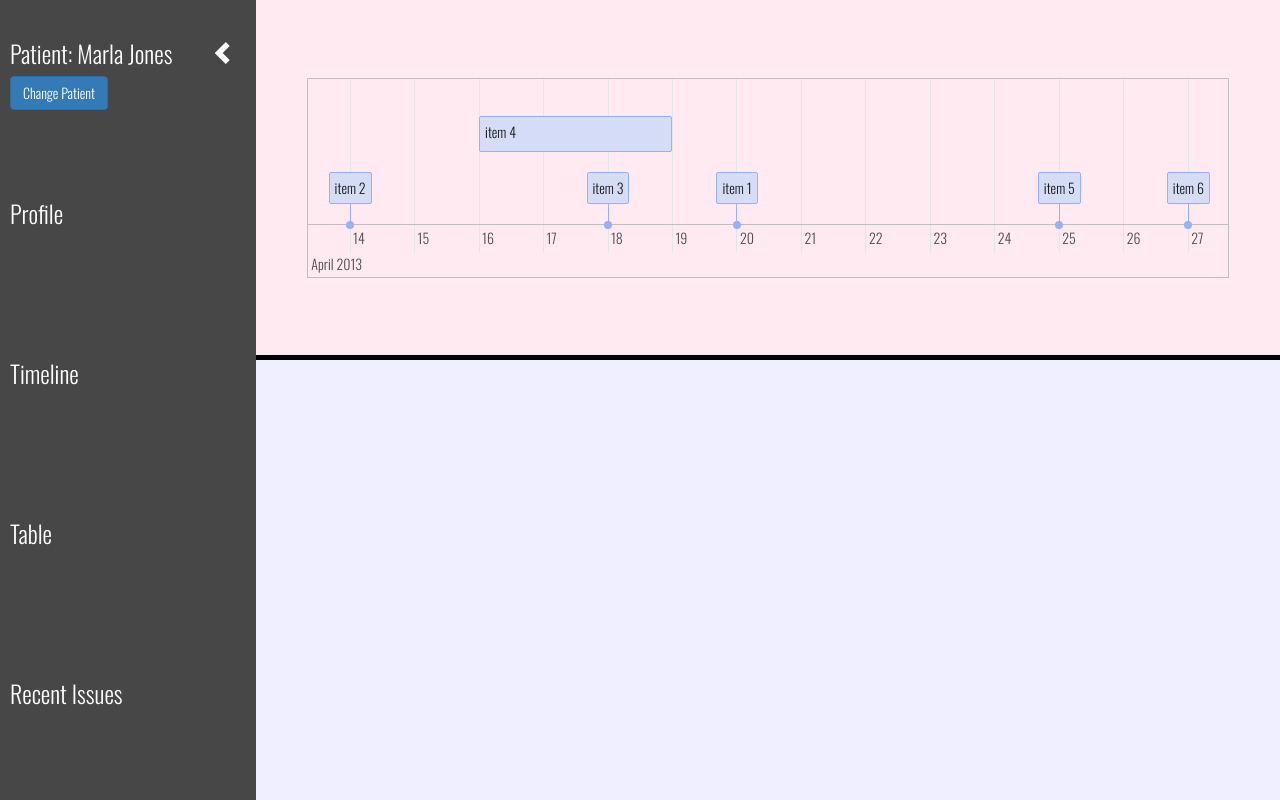
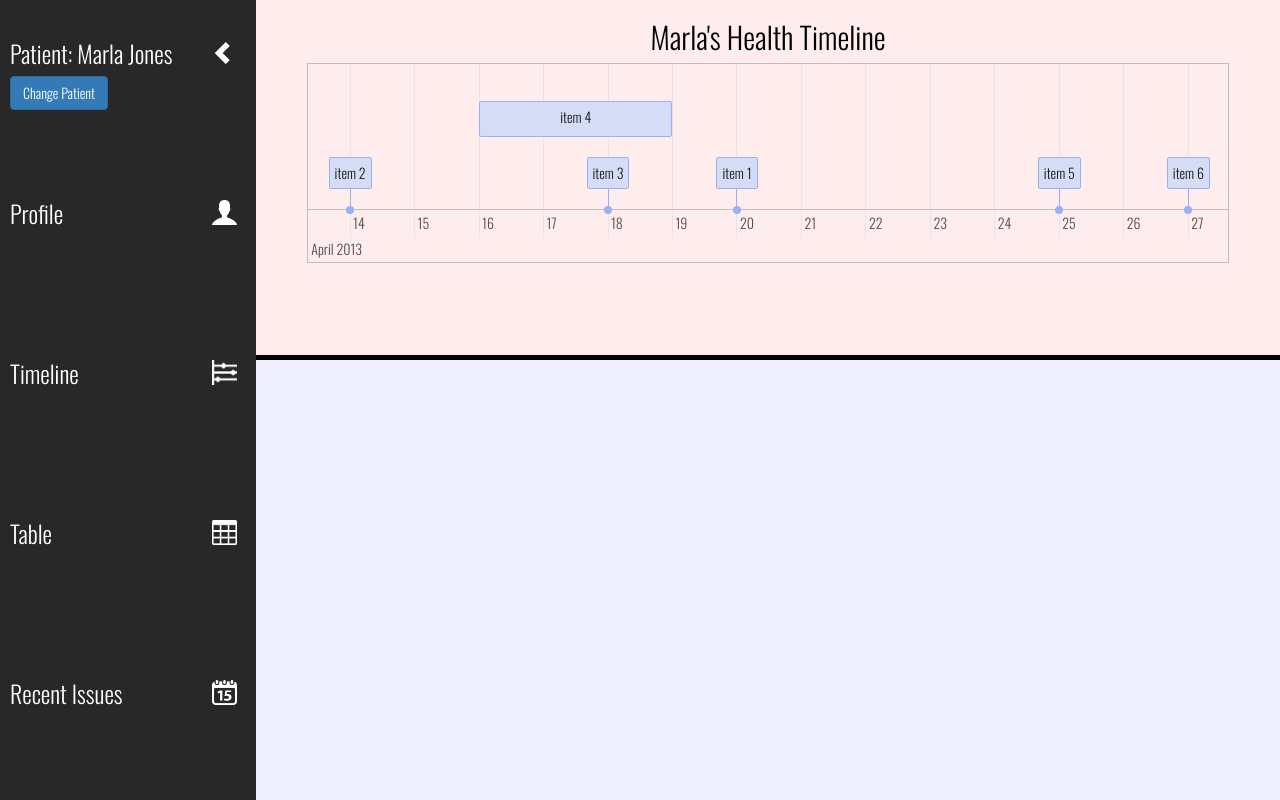
Before and after one commit to nealfwilliams/Medocs, a Django app: template HealthInformatics/templates/base.html in a window 1280 px wide. Run offline with Django 3.2, Linux system fonts and the light colour scheme; the template is opened without the code that fills it, so the values that code supplies are empty; parts of the project's set-up code (start-up, migrations or seed data) failed here and were passed over; some libraries are stand-ins or nearby versions.

Commit message:
polished front end

```diff
--- a/HealthInformatics/static/css/Home.css
+++ b/HealthInformatics/static/css/Home.css
@@ -7,7 +7,7 @@ h3{
     font-family: Oswald;
     color:white;
     position: fixed;
-    background-color: #474747;
+    background-color: #282828;
     width:20%;
     height:100%;
 }
@@ -18,7 +18,8 @@ h3{
 }
 
 .absolute_hook{
-    position: static;
+    position: relative;
+
 }
 
 .nav_icon{
@@ -30,7 +31,13 @@ h3{
     color:white;
     z-index:1;
 }
-
+.nav_icon > img {
+    height:25px;
+    width:25px;
+    display:block;
+    margin-left:auto;
+    margin-right:auto;
+}
 .nav_content{
     position:relative;
     left:10px;
@@ -38,10 +45,7 @@ h3{
 }
 
 #visualization {
-  position: relative;
   width:90%;
-  top: 50%;
-  transform: translateY(-50%);
   margin-right:auto;
   margin-left: auto;
 }
@@ -54,6 +58,10 @@ h3{
     height: 55%;
 }
 
+input[type=checkbox] {
+    margin-left: 6px;
+}
+
 #content {
     position: fixed;
     right: 0%;
@@ -64,7 +72,9 @@ h3{
 
 #content_manager {
     position: absolute;
-    background-color: #ffeaf1;
+    color:black;
+    text-align: center;
+    background-color: #ffeded;
     height:45%;
     width:100%;
     border-bottom: black solid 5px;
--- a/HealthInformatics/templates/base.html
+++ b/HealthInformatics/templates/base.html
@@ -19,58 +19,85 @@
     <div class="offset" style="width:100%; height:5%;"></div>
 
     <div class="nav_item">
+
         <div class="absolute_hook">
             <div class="nav_icon glyphicon glyphicon-chevron-left" id="nav_toggle"></div>
         </div>
+
         <div class="nav_content">
             <h3> Patient: Marla Jones </h3>
             <button class="btn btn-primary"> Change Patient</button>
-
         </div>
 
     </div>
 
     <div class="nav_item">
+        <div class="absolute_hook">
+            <div class="nav_icon">
+                <img src="/static/images/profile.png">
+            </div>
+        </div>
         <div class="nav_content">
             <h3> Profile </h3>
         </div>
     </div>
 
     <div class="nav_item" id="timeline_nav">
+
+        <div class="absolute_hook">
+            <div class="nav_icon">
+                <img src="/static/images/timeline.png">
+            </div>
+        </div>
+
         <div class="nav_content">
             <h3> Timeline </h3>
 
             <div class="check_items" style="display:none">
-                <input type="checkbox"> medications
-                <input type="checkbox"> visits
-                <input type="checkbox"> conditions
-            <br>
-                <input type="checkbox"> lab results
-                <input type="checkbox"> social history
-                <input type="checkbox"> procedures
+                <input type="checkbox"> Medications
+                <input type="checkbox"> Encounters
+                <br>
+                <input type="checkbox"> Conditions
+                <input type="checkbox"> Lab Results
+                <br>
+                <input type="checkbox"> Social History
+                <input type="checkbox"> Procedures
             <br>
             </div>
         </div>
     </div>
 
     <div class="nav_item" id="table_nav">
+
+        <div class="absolute_hook">
+            <div class="nav_icon">
+                <img src="/static/images/table.png">
+            </div>
+        </div>
+
         <div class="nav_content">
             <h3> Table </h3>
-
             <div class="check_items" style="display:none">
-                <input type="checkbox"> medications
-                <input type="checkbox"> visits
-                <input type="checkbox"> conditions
-            <br>
-                <input type="checkbox"> lab results
-                <input type="checkbox"> social history
-                <input type="checkbox"> procedures
-            <br>
+                <input type="checkbox"> Medications
+                <input type="checkbox"> Encounters
+                <br>
+                <input type="checkbox"> Conditions
+                <input type="checkbox"> Lab Results
+                <br>
+                <input type="checkbox"> Social History
+                <input type="checkbox"> Procedures
             </div>
         </div>
     </div>
 
     <div class="nav_item">
+
+        <div class="absolute_hook">
+            <div class="nav_icon">
+                <img src="/static/images/recent.png">
+            </div>
+        </div>
+
         <div class="nav_content">
             <h3> Recent Issues </h3>
         </div
@@ -79,12 +106,15 @@
 </div>
 
 <div id="content">
+
     <div id="content_manager">
+        <h2>  Marla's Health Timeline </h2>
         <div id="visualization"></div>
 
     </div>
 
-    <div id="clipboard"></div>
+
+<div id="clipboard"></div>
 </div>
 
    {% block image %}
```
Also changed, not shown: HealthInformatics/static/images/profile.png (added), HealthInformatics/static/images/recent.png (added), HealthInformatics/static/images/table.png (added), HealthInformatics/static/images/timeline.png (added).
